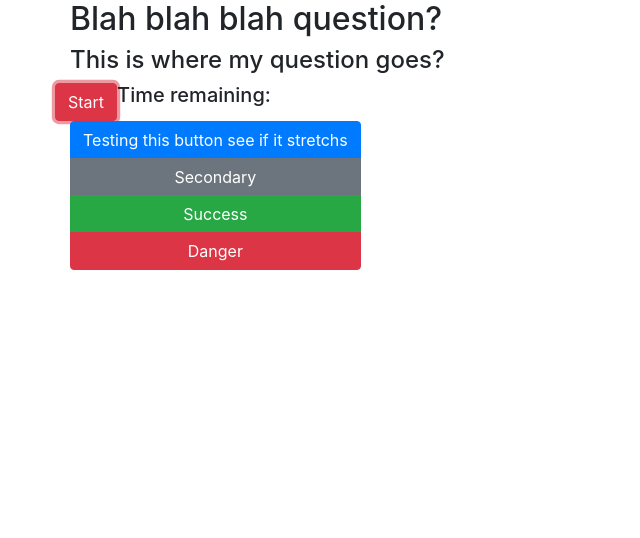
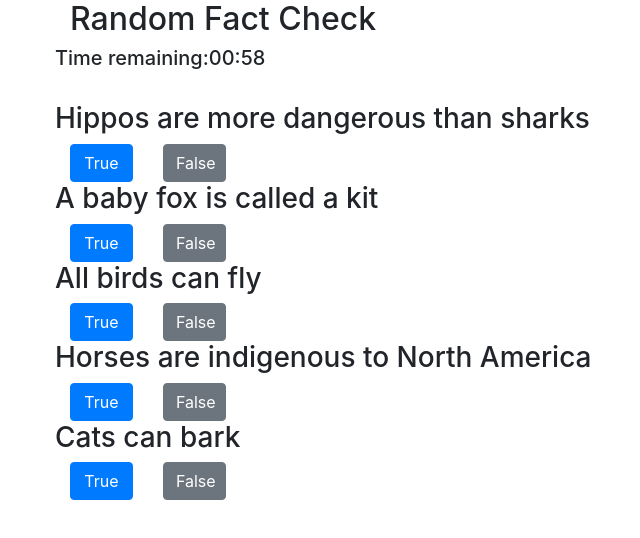
Before and after one commit to dillrein/TriviaGame, a plain HTML site: page index.html in a window 1280 px wide. Both pictures are taken after a click on the button "Start". Shown: the whole page, without its empty margins (15-655 px from the left). Drawn offline with nearby package versions, Linux system fonts and the light colour scheme.

Commit message:
timer and questions

```diff
--- a/assets/css/style.css
+++ b/assets/css/style.css
@@ -3,7 +3,6 @@
 }
 
 
-.progBar{
-    width: 80%;
-
+.row{
+    text-align: center;
 }
--- a/assets/javascript/app.js
+++ b/assets/javascript/app.js
@@ -1,19 +1,60 @@
-$(document).ready(function(){
+$(document).ready(function () {
     var correctAnswer = 0;
     var WrongAnswer = 0;
-    var timer = 60;
+    var time = 60;
+    var questions = [
+        {q: "Hippos are more dangerous than sharks", a: true},
+        {q: "A baby fox is called a kit", a: true},
+        {q: "All birds can fly", a: false},
+        {q: "Horses are indigenous to North America", a: false,},
+        {q: "Cats can bark", a: true},
+    ]
+
+    $(".tfbtn").hide(); //hide questions
 
 
 
 
+    //timer operations - countdown from 1:00 and reval questions
+    $("#start").click(start);
+    function start() {
+        intervalId = setInterval(count, 1000);
+        $("#start").hide();
+        $(".tfbtn").show();
+        function count() {
+            time--;
 
-    //timer operations
-    $("#start").on("click", downloadTimer);
+            var converted = timeConverter(time);
+            $("#timeDisplay").text(converted);
+            console.log(converted)
+            if(time === 0){
+                clearInterval(intervalId);
+                console.log("stop");
 
 
+            }
+        }
+    }
+    function timeConverter(t) {
 
+        var minutes = Math.floor(t / 60);
+        var seconds = t - (minutes * 60);
 
+        if (seconds < 10) {
+          seconds = "0" + seconds;
+        }
 
+        if (minutes === 0) {
+          minutes = "00";
+        }
+        else if (minutes < 10) {
+          minutes = "0" + minutes;
+        }
+
+        return minutes + ":" + seconds;
+    }
+
+})
 
 
 
@@ -21,7 +62,7 @@ $(document).ready(function(){
 
 
     // Generic function that ties button click action to page. allowing doc to see if button has desired class then run function associated.
-    $(document).on("click", ".class", functiontodo);
+   // $(document).on("click", ".class", functiontodo);
 
 
 
@@ -31,8 +72,3 @@ $(document).ready(function(){
     //     if(timer <= 0)
     //       clearInterval(downloadTimer);
     //   },1000);
-
-
-
-
-})
--- a/index.html
+++ b/index.html
@@ -1,5 +1,6 @@
 <!DOCTYPE html>
 <html lang="en">
+
 <head>
     <meta charset="UTF-8">
     <meta name="viewport" content="width=device-width, initial-scale=1.0">
@@ -7,44 +8,105 @@
     <title>Bad Jeporday</title>
 
     <link rel="stylesheet" href="assets/css/reset.css">
-    <link rel="stylesheet" href="https://stackpath.bootstrapcdn.com/bootstrap/4.1.3/css/bootstrap.min.css" integrity="sha384-MCw98/SFnGE8fJT3GXwEOngsV7Zt27NXFoaoApmYm81iuXoPkFOJwJ8ERdknLPMO" crossorigin="anonymous">
+    <link rel="stylesheet" href="https://stackpath.bootstrapcdn.com/bootstrap/4.1.3/css/bootstrap.min.css" integrity="sha384-MCw98/SFnGE8fJT3GXwEOngsV7Zt27NXFoaoApmYm81iuXoPkFOJwJ8ERdknLPMO"
+        crossorigin="anonymous">
 
 </head>
+
 <body>
-    <div class = "container">
-        <h2>Blah blah blah question?</h2>
+    <div class="container">
+        <h2>Random Fact Check</h2>
 
-        <div clas= "container">
-            <!--Question-->
-            <h4>This is where my question goes?</h4>
-            <div class = "row">
-                <button type="button" id="start" class="btn btn-danger">Start</button>
+        <div clas="container">
+            <div class="row">
+                <button id="start" class="btn btn-danger">Start</button>
                 <h5>Time remaining: </h5>
-                <h5 id="timeDisplay"></h5>
+                <h5 id="timeDisplay">01:00</h5>
             </div>
         </div>
-            <!-- Answer buttons-->
-            <div class="btn-group-vertical">
-                <button type="button" class="btn btn-primary">Testing this button see if it stretchs</button>
-                <button type="button" class="btn btn-secondary">Secondary</button>
-                <button type="button" class="btn btn-success">Success</button>
-                <button type="button" class="btn btn-danger">Danger</button>
+
+        <br>
+
+        <div class="row">
+            <h3 id="question1" class="tfbtn">Hippos are more dangerous than sharks</h3>
+        </div>
+        <div class="btn-group-vertical">
+            <div class="row">
+                <div class="col-6">
+                    <button type="button" id="true1" class="btn btn-primary tfbtn">True</button>
+                </div>
+                <div class="col-6">
+                    <button type="button" id="false1" class="btn btn-secondary tfbtn">False</button>
+                </div>
             </div>
+        </div>
+
+        <div class="row">
+            <h3 id="question2"class="tfbtn">A baby fox is called a kit</h3>
+        </div>
+        <div class="btn-group-vertical">
+            <div class="row">
+                <div class="col-6">
+                    <button type="button" id="true2" class="btn btn-primary tfbtn">True</button>
+                </div>
+                <div class="col-6">
+                    <button type="button" id="false2" class="btn btn-secondary tfbtn">False</button>
+                </div>
+            </div>
+        </div>
+
+        <div class="row">
+            <h3 id="question3" class="tfbtn">All birds can fly</h3>
+        </div>
+        <div class="btn-group-vertical">
+            <div class="row">
+                <div class="col-6">
+                    <button type="button" id="true3" class="btn btn-primary tfbtn">True</button>
+                </div>
+                <div class="col-6">
+                    <button type="button" id="false3" class="btn btn-secondary tfbtn">False</button>
+                </div>
+            </div>
+        </div>
+
+        <div class="row">
+            <h3 id="question4" class="tfbtn">Horses are indigenous to North America</h3>
+        </div>
+        <div class="btn-group-vertical">
+            <div class="row">
+                <div class="col-6">
+                    <button type="button" id="true4" class="btn btn-primary tfbtn">True</button>
+                </div>
+                <div class="col-6">
+                    <button type="button" id="false4" class="btn btn-secondary tfbtn">False</button>
+                </div>
+            </div>
+        </div>
+
+        <div class="row">
+            <h3 id="question5" class="tfbtn">Cats can bark</h3>
+        </div>
+        <div class="btn-group-vertical">
+            <div class="row">
+                <div class="col-6">
+                    <button type="button" id="true5" class="btn btn-primary tfbtn">True</button>
+                </div>
+                <div class="col-6">
+                    <button type="button" id="false5" class="btn btn-secondary tfbtn">False</button>
+                </div>
+            </div>
+        </div>
 
 
-        <br>
-        <br>
 
-    <!-- Progress bar
-        <div class="progress">
-            <div class="progress-bar progress-bar-striped" id="timerBar" role="progressbar" style="width: 10%" aria-valuemin="0" aria-valuemax="60">
-                    <progress value="0" max="60" id="progressBar"></progress>
-            </div>
-        </div> -->
+
+
+
 
     </div>
     <!--JSS stuff-->
-    <script src="https://code.jquery.com/jquery-3.3.1.js"></script>
-    <script src="assets/javascript/app.js"></script>
+    <script type="text/javascript" src="https://code.jquery.com/jquery-3.3.1.js"></script>
+    <script type="text/javascript" src="assets/javascript/app.js"></script>
 </body>
+
 </html>
```
